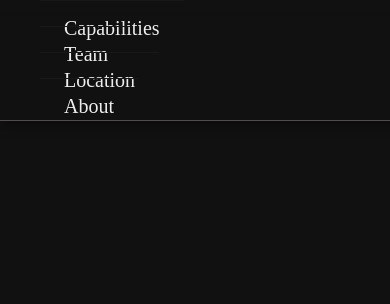
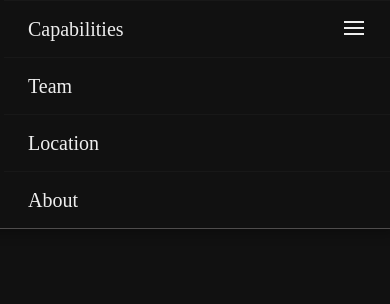
Before and after one commit to artichoked1/onkaparingait-ssg, an Eleventy site: page src/index.md in a window 390 px wide. Both pictures are taken after a click on the button "Toggle navigation". Shown: the top 304 px of the page. Built offline with nearby package versions, Linux system fonts and the light colour scheme; Eleventy itself is replaced by a stand-in of ours; files that its build step writes are made by us from their sources; a web font is replaced by a local one.

Commit message:
unfuck the mobile menu

```diff
--- a/src/assets/css/style.css
+++ b/src/assets/css/style.css
@@ -58,6 +58,7 @@ button {
     border: 0;
 }
 .nav-link {
+    display: inline-block;
     font-size: 1.25rem;
     padding: 1rem;
 }
@@ -86,6 +87,8 @@ nav {
     top: 1rem;
     right: 1.25rem;
     z-index: 1000;
+    cursor: pointer;
+
 }
 
 .menu-toggle span {
@@ -287,14 +290,14 @@ img {
         display: none;
         position: fixed;
         top: 0;
-        left: 0;
         width: 100%;
         flex-direction: column;
         align-items: stretch;
         background: #111;
         border-bottom: 1px solid #4f4d4d;
         box-shadow: 0 6px 10px rgba(0, 0, 0, 0.25);
-        z-index: 1500;
+
+        margin-top: 0;
 
     }
 
@@ -317,6 +320,7 @@ img {
         text-align: left;
         padding: 1rem 1.5rem;
         border-top: 1px solid #181818;
+        display: block;
     }
 
     .menu-toggle {
```
